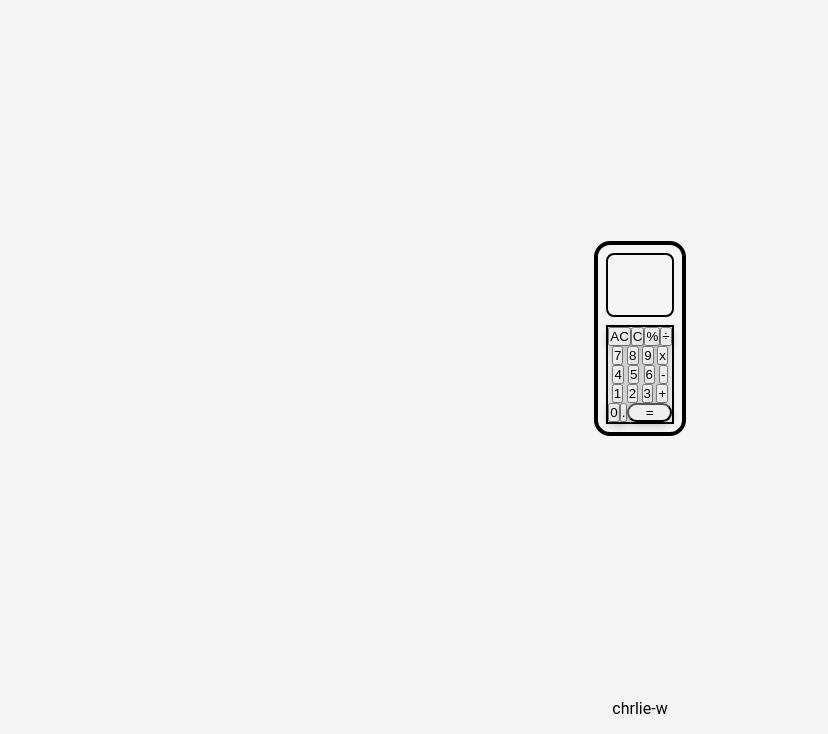
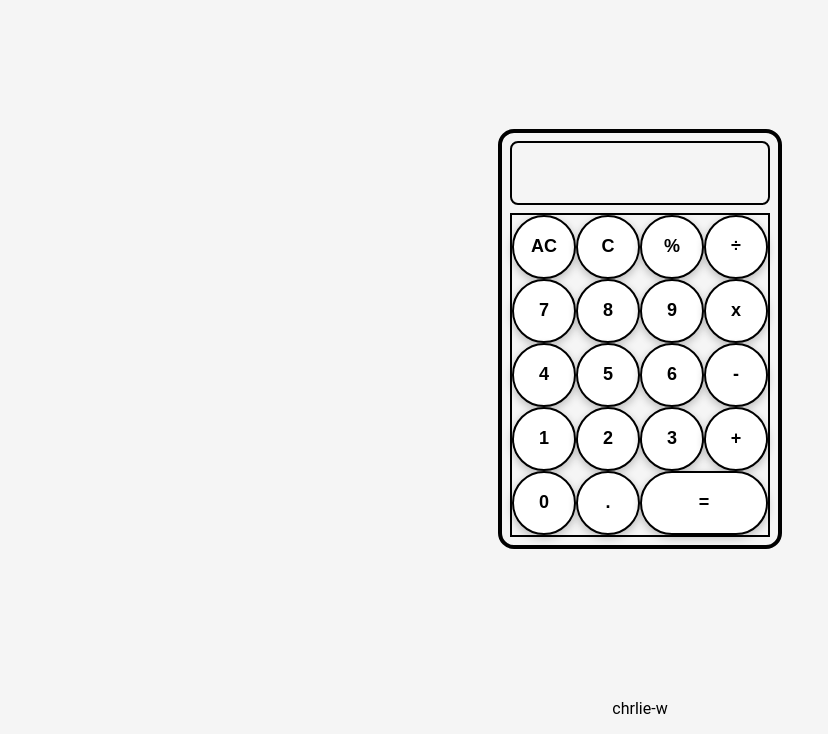
Before and after one commit to fleshexit/calculator, a plain HTML site: page index.html in a window 1280 px wide. Shown: the part 66-800 px from the top of the page, without its empty margins (0-828 px from the left). Drawn offline with Linux system fonts and the light colour scheme.

Commit message:
changed button class name btn -> button

```diff
--- a/style.css
+++ b/style.css
@@ -73,7 +73,7 @@ button {
     width: 100%;
 }
 
-.btn {
+.button {
     width: 64px;
     height: 64px;
     font-size: 18px;
```
